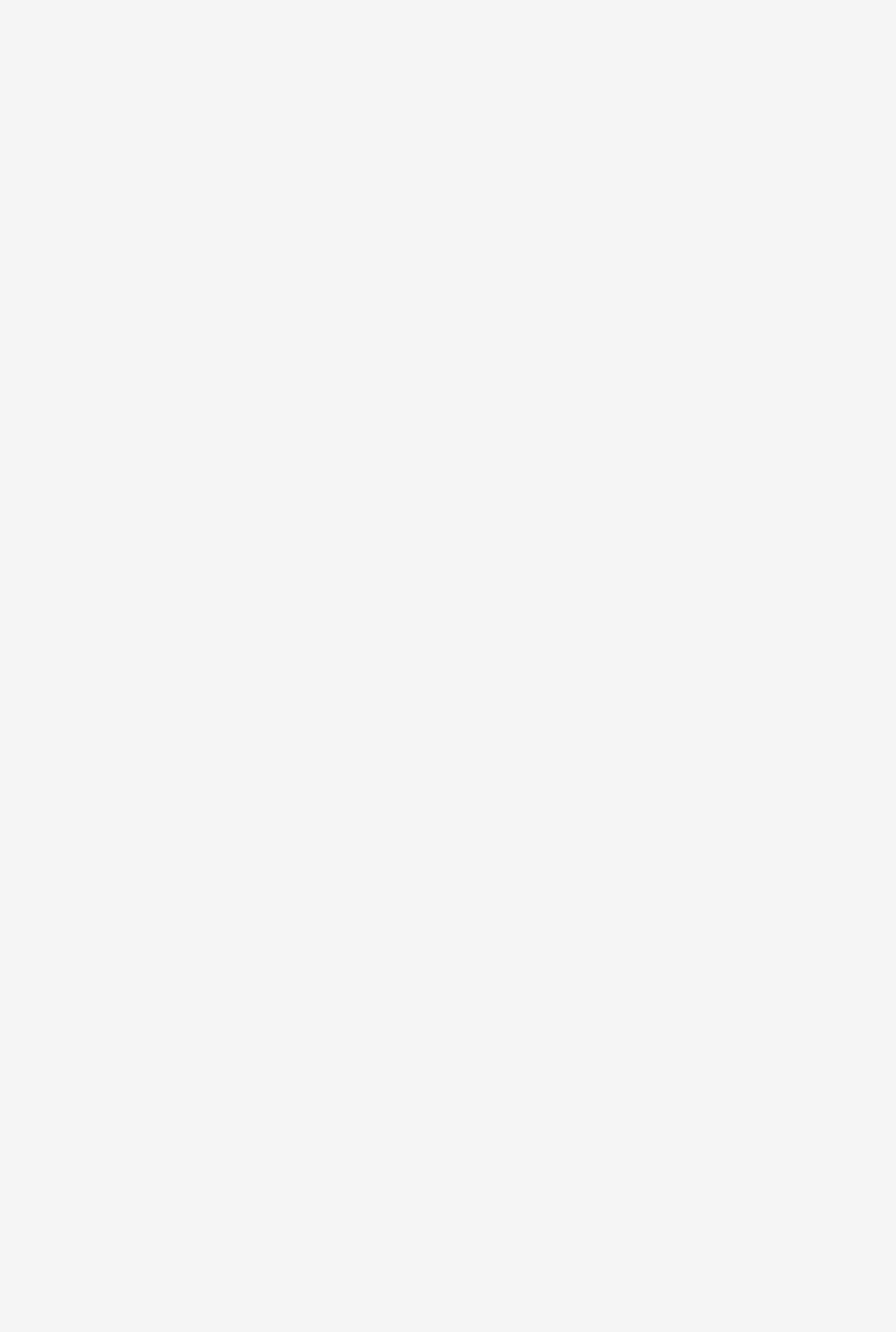
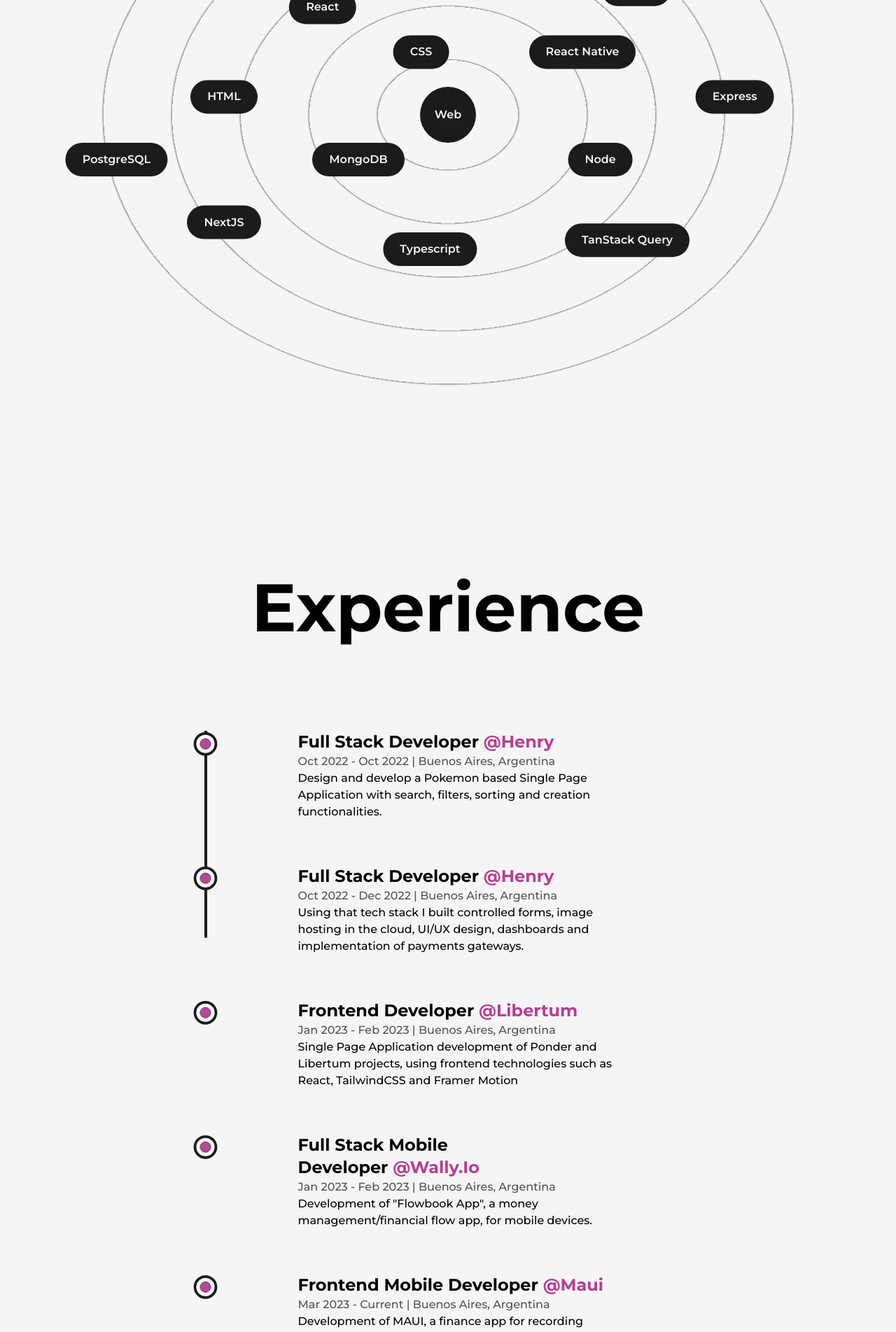
Before and after one commit to williansaaid/portfolio, a Next.js app: page /about in a window 1280 px wide. Shown: the part 1380-3283 px from the top of the page at 70% size. Before the commit the page ends 1030 px from the top, so only its background shows below. Built offline with nearby package versions, Linux system fonts and the light colour scheme.

Commit message:
About section done

```diff
--- a/src/app/about/page.tsx
+++ b/src/app/about/page.tsx
@@ -1,6 +1,8 @@
 "use client"
 import AnimatedText from '@/components/AnimatedText'
+import Experience from '@/components/Experience'
 import Layout from '@/components/Layout'
+import Skills from '@/components/Skills'
 import { useInView, useMotionValue, useSpring } from 'framer-motion'
 import Head from 'next/head'
 import Image from 'next/image'
@@ -91,6 +93,9 @@
                             </div>
                         </div>
                     </div>
+
+                    <Skills />
+                    <Experience />
                 </Layout>
             </main>
         </>
--- /dev/null
+++ b/src/components/Details.tsx
@@ -0,0 +1,58 @@
+import React, { useRef } from 'react'
+import LiIcon from './LiIcon'
+import { motion } from 'framer-motion'
+
+interface Props {
+    position: string,
+    company: string,
+    companyLink: string,
+    time: string,
+    address: string,
+    work: string
+}
+
+const Details = ({ position, company, companyLink, time, address, work }: Props) => {
+
+    const ref = useRef(null)
+
+    return (
+        <li
+            ref={ref}
+            className='my-8 first:mt-0 last:mb-0 w-[60%] mx-auto flex flex-col items-center justify-between'
+        >
+            <LiIcon reference={ref}/>
+            <motion.div
+                initial={{
+                    y: 50
+                }}
+                whileInView={{
+                    y: 0
+                }}
+                transition={{
+                    duration: 0.5,
+                    type: 'spring'
+                }}
+            >
+                <h3
+                    className='capitalize font-bold text-2xl'
+                >
+                    {position}&nbsp;
+                    <a href={companyLink}
+                        target='_blank'
+                        className='text-primary capitalize'
+                    >
+                        @{company}
+                    </a>
+                </h3>
+                <span className='capitalize font-medium text-dark/75'>
+                    {time} | {address}
+                </span>
+                <p className='font-medium w-full'>
+                    {work}
+                </p>
+            </motion.div>
+        </li>
+    )
+}
+
+export default Details
--- /dev/null
+++ b/src/components/Experience.tsx
@@ -0,0 +1,78 @@
+import React, { useRef } from 'react'
+import Details from './Details'
+import { motion, useScroll } from 'framer-motion'
+
+const Experience = () => {
+    const ref = useRef(null)
+    const { scrollYProgress } = useScroll(
+        {
+            target: ref,
+            offset: ['start end', 'center start']
+        }
+    );
+
+    return (
+        <>
+            <div className='my-64'>
+                <h2 className='font-bold text-8xl mb-32 w-full text-center'>
+                    Experience
+                </h2>
+                <div
+                    ref={ref}
+                    className='w-[75%] mx-auto relative'
+                >
+                    <motion.div
+                        style={{
+                            scaleY: scrollYProgress
+                        }}
+                        className='absolute left-9 top-0 w-[4px] h-full bg-dark origin-top'
+                    />
+                    <ul className='w-full flex flex-col items-center justify-between ml-4'>
+                        <Details
+                            position='Full Stack Developer'
+                            company='Henry'
+                            companyLink='https://www.soyhenry.com/'
+                            time='Oct 2022 - Oct 2022'
+                            address='Buenos Aires, Argentina'
+                            work='Design and develop a Pokemon based Single Page Application with search, filters, sorting and creation functionalities.'
+                        />
+                        <Details
+                            position='Full Stack Developer'
+                            company='Henry'
+                            companyLink='https://www.soyhenry.com/'
+                            time='Oct 2022 - Dec 2022'
+                            address='Buenos Aires, Argentina'
+                            work='Using that tech stack I built controlled forms, image hosting in the cloud, UI/UX design, dashboards and implementation of payments gateways.'
+                        />
+                        <Details
+                            position='Frontend Developer'
+                            company='Libertum'
+                            companyLink='https://ponder-beta.vercel.app/'
+                            time='Jan 2023 - Feb 2023'
+                            address='Buenos Aires, Argentina'
+                            work='Single Page Application development of Ponder and Libertum projects, using frontend technologies such as React, TailwindCSS and Framer Motion'
+                        />
+                        <Details
+                            position='Full Stack Mobile Developer'
+                            company='Wally.Io'
+                            companyLink='#'
+                            time='Jan 2023 - Feb 2023'
+                            address='Buenos Aires, Argentina'
+                            work='Development of "Flowbook App", a money management/financial flow app, for mobile devices.'
+                        />
+                        <Details
+                            position='Frontend Mobile Developer'
+                            company='Maui'
+                            companyLink='#'
+                            time='Mar 2023 - Current'
+                            address='Buenos Aires, Argentina'
+                            work='Development of MAUI, a finance app for recording money transactions, show your balance, debts and contacts, app designed for mobile devices.'
+                        />
+                    </ul>
+                </div>
+            </div>
+        </>
+    )
+}
+
+export default Experience
--- /dev/null
+++ b/src/components/LiIcon.tsx
@@ -0,0 +1,42 @@
+import React from 'react'
+import { motion, useScroll } from 'framer-motion'
+
+interface Props {
+    reference: React.MutableRefObject<any>
+}
+
+const LiIcon = ({reference}: Props) => {
+
+    const { scrollYProgress } = useScroll(
+        {
+            target: reference,
+            offset: ['center end', 'center center']
+        }
+    );
+
+    return (
+        <figure className='absolute left-0 stroke-dark'>
+            <svg
+                width='75' height='75'
+                viewBox='0 0 100 100'
+                className='-rotate-90'
+            >
+                <circle cx='75' cy='50' r='20'
+                    className='stroke-primary stroke-1 fill-none'
+                />
+                <motion.circle
+                    cx='75' cy='50' r='20'
+                    style={{
+                        pathLength: scrollYProgress
+                    }}
+                    className='stroke-[5px] fill-light'
+                />
+                <circle cx='75' cy='50' r='10'
+                    className='stroke-1 fill-primary animate-pulse'
+                />
+            </svg>
+        </figure>
+    )
+}
+
+export default LiIcon
--- /dev/null
+++ b/src/components/Skill.tsx
@@ -0,0 +1,36 @@
+import React from 'react'
+import { motion } from 'framer-motion'
+
+interface Props {
+    name: string
+    x: string
+    y: string
+}
+
+const Skill = ({ name, x, y }: Props) => {
+    return (
+        <motion.div className='flex items-center justify-center rounded-full font-semibold bg-dark text-light shadow-dark py-3 px-6 cursor-pointer absolute'
+            whileHover={{
+                scale: 1.2
+            }}
+            initial={{
+                x: 0,
+                y: 0
+            }}
+            whileInView={{
+                x: x,
+                y: y
+            }}
+            transition={{
+                duration: 1.5
+            }}
+            viewport={{
+                once: true
+            }}
+        >
+            { name }
+        </motion.div>
+    )
+};
+
+export default Skill
--- /dev/null
+++ b/src/components/Skills.tsx
@@ -0,0 +1,38 @@
+import React from 'react'
+import { motion } from 'framer-motion'
+import Skill from './Skill'
+
+const Skills = () => {
+    return (
+        <>
+            <h2 className='font-bold text-8xl mt-64 w-full text-center'>
+                Skills
+            </h2>
+            <div className='w-full h-screen relative flex items-center justify-center rounded-full bg-circularLight'>
+                <motion.div className='flex items-center justify-center rounded-full font-semibold bg-dark text-light shadow-dark h-20 w-20 cursor-pointer'
+                    whileHover={{
+                        scale: 1.5
+                    }}
+                >
+                    Web
+                </motion.div>
+
+                <Skill name='CSS' x='-3vw' y='-7vw' />
+                <Skill name='HTML' x='-25vw' y='-2vw' />
+                <Skill name='React' x='-14vw' y='-12vw' />
+                <Skill name='Node' x='17vw' y='5vw' />
+                <Skill name='React Native' x='15vw' y='-7vw' />
+                <Skill name='Javascript' x='1vw' y='-18vw' />
+                <Skill name='Typescript' x='-2vw' y='15vw' />
+                <Skill name='Redux' x='21vw' y='-14vw' />
+                <Skill name='MongoDB' x='-10vw' y='5vw' />
+                <Skill name='TanStack Query' x='20vw' y='14vw' />
+                <Skill name='NextJS' x='-25vw' y='12vw' />
+                <Skill name='Express' x='32vw' y='-2vw' />
+                <Skill name='PostgreSQL' x='-37vw' y='5vw' />
+            </div>
+        </>
+    )
+}
+
+export default Skills
--- a/tailwind.config.js
+++ b/tailwind.config.js
@@ -16,6 +16,9 @@
       },
       animation: {
         "spin-slow": "spin 10s linear infinite"
+      },
+      backgroundImage: {
+        circularLight: "repeating-radial-gradient(rgba( 0, 0, 0, 0.4 ) 2px, #f5f5f5 5px, #f5f5f5 100px)"
       }
     },
   },
```
